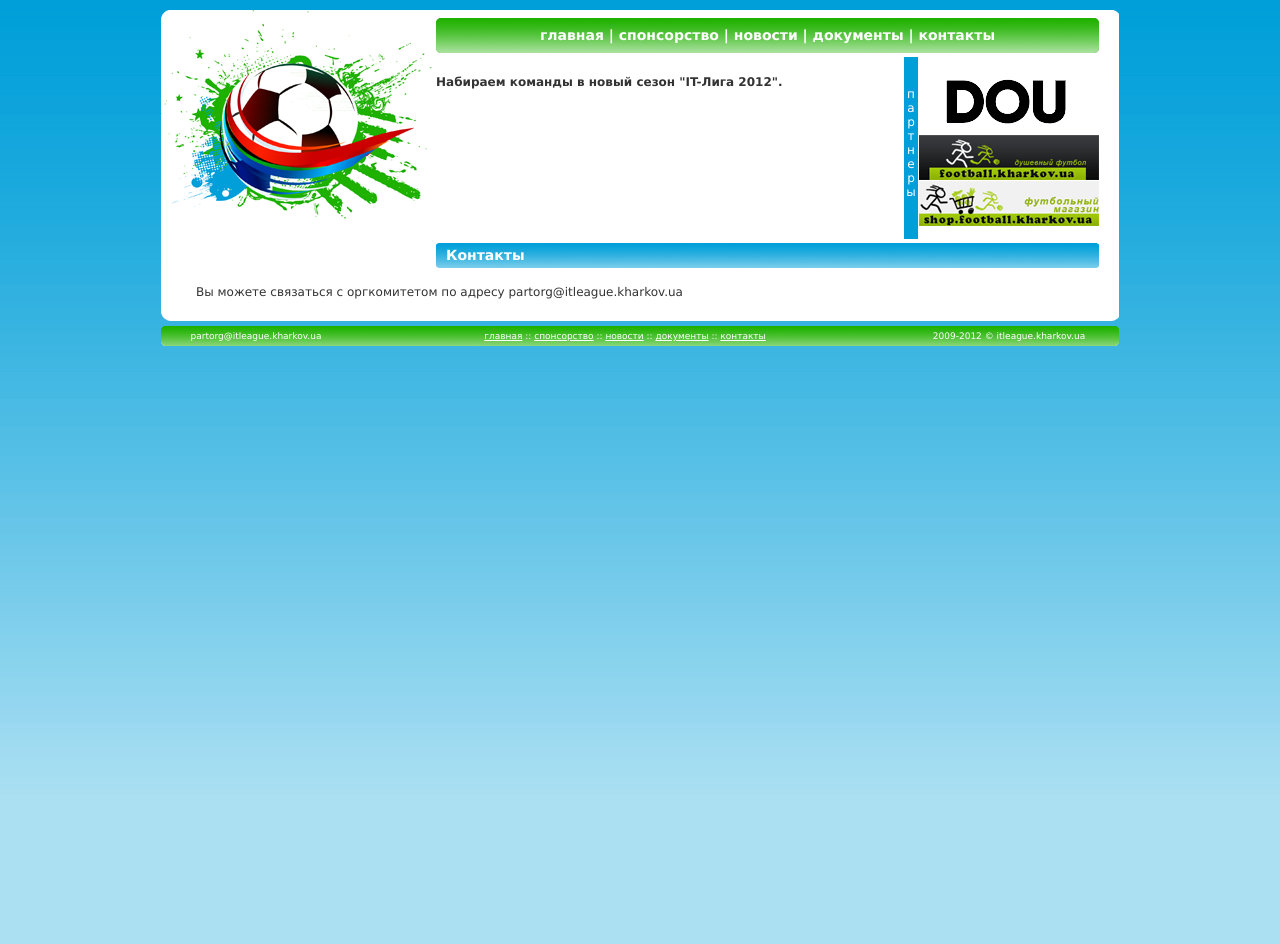
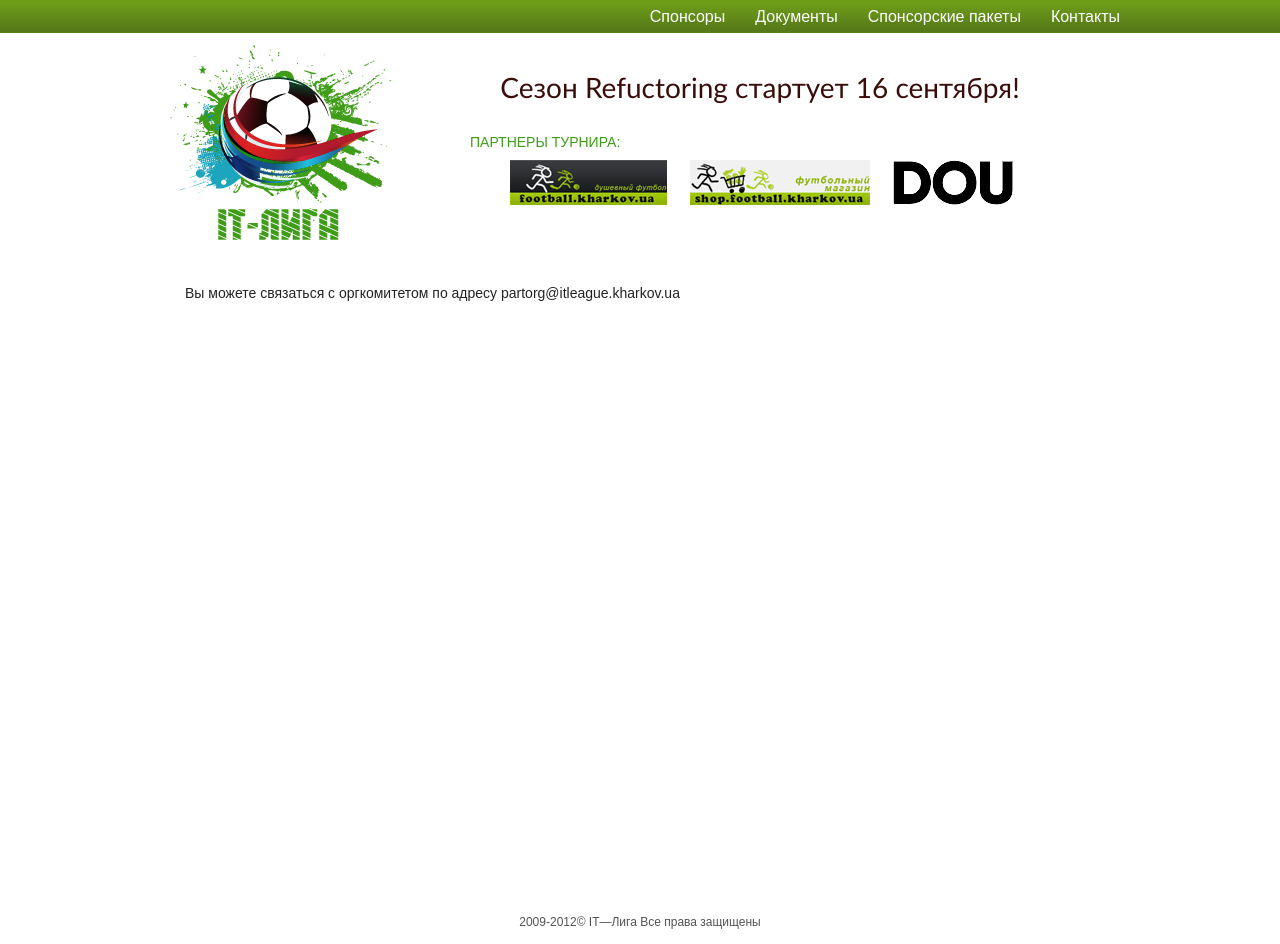
Before and after one commit to denikus/itleague_kharkov, a Jekyll site: the page built from contacts.html, in a window 1280 px wide. Built offline with Jekyll 4.4.1, drawn with Linux system fonts in a browser that asks for light colours; before the commit the page ends 900 px from its top, so only the background shows below that.

Commit message:
contacts page

```diff
--- a/contacts.html
+++ b/contacts.html
@@ -1,65 +1,4 @@
-<!DOCTYPE html PUBLIC "-//W3C//DTD XHTML 1.0 Transitional//EN"
-		"http://www.w3.org/TR/xhtml1/DTD/xhtml1-transitional.dtd">
-<html xmlns="http://www.w3.org/1999/xhtml" xml:lang="en" lang="en">
-<head>
-	<title>IT-Лига :: Контакты</title>
-	<meta http-equiv="Content-Type" content="text/html;charset=utf-8"/>
-	<link rel="shortcut icon" href="favicon.ico"/>
-	<link rel="stylesheet" type="text/css" href="layout/styles/main.css"/>
-</head>
-<body>
-<div id="container">
-	<div id="topline"></div>
-	<div id="main">
-		<div id="headcontainer">
-      <div id="logo"><a href="index.html"><img src="layout/images/logo.png" width="275" height="202" alt="IT-Лига"/></a></div>
-			<div id="header">
-				<div id="menu">
-					<a href="index.html">главная</a> |
-          <a href="sponsor-packages.html">спонсорство</a> |
-          <a href="http://itleague.football.kharkov.ua/" target="_blank">новости</a> |
-					<!--<a href="news.html">новости</a> |-->
-					<!--<a href="tournament.html">турнир</a> |-->
-					<!--<a href="regulations.html">регламент</a> |-->
-					<a href="docs.html">документы</a> |
-					<!--<a href="about.html">о турнире</a> |-->
-					<a href="contacts.html">контакты</a>
-				</div>
-				<div id="newsline">
-          <div class="news">
-            <p style="font-weight: bold;">
-              Набираем команды в новый сезон "IT-Лига 2012".
-            </p>
-          </div>
-					<div class="partners_label">
-						п<br/>а<br/>р<br/>т<br/>н<br/>е<br/>р<br/>ы
-					</div>
-					<div class="partners"><script type="text/javascript" src="layout/js/partners.js"></script></div>
-				</div>
-				<div id="title">Контакты</div>
-			</div>
-			<div class="clearer"></div>
-		</div>
-		<div id="content">
-			<p>Вы можете связаться с оргкомитетом по адресу partorg@itleague.kharkov.ua</p>
-		</div>
-	</div>
-	<div id="bottomline"></div>
-	<div id="footer">
-		<div id="contact">partorg@itleague.kharkov.ua</div>
-		<div id="footermenu">
-			<a href="index.html">главная</a> ::
-      <a href="sponsor-packages.html">спонсорство</a> ::
-      <a href="http://itleague.football.kharkov.ua/" target="_blank">новости</a> ::
-			<!--<a href="news.html">новости</a> ::-->
-			<!--<a href="tournament.html">турнир</a> ::-->
-			<!--<a href="regulations.html">регламент</a> ::-->
-			<a href="docs.html">документы</a> ::
-			<!--<a href="about.html">о турнире</a> ::-->
-			<a href="contacts.html">контакты</a>
-		</div>
-		<div id="copyright">2009-2012 &copy; itleague.kharkov.ua</div>
-	</div>
-</div>
-</body>
-</html>
+---
+layout: inner
+---
+<p>Вы можете связаться с оргкомитетом по адресу partorg@itleague.kharkov.ua</p>
```
